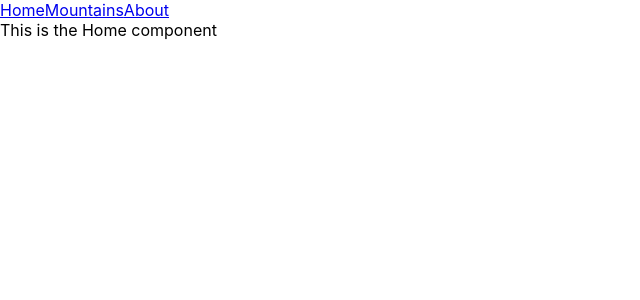
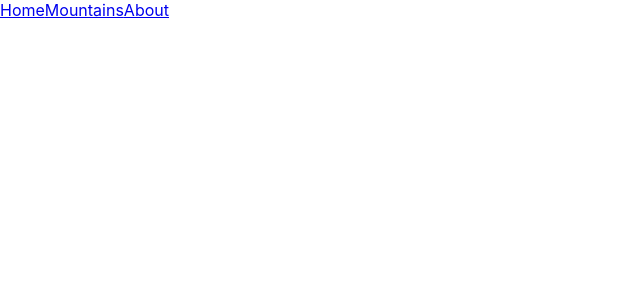
Before and after one commit to dals1791/First-Tracks, a React (Create React App) app: page / in a window 1280 px wide. Shown: the top 300 px of the page, without its empty margins (0-640 px from the left). Built offline with nearby package versions, Linux system fonts and the light colour scheme; the HTML template or start-up script is replaced by a standard one.

Commit message:
added follow button to lift mountain data to home, does not iclude weatherAPI

```diff
--- a/src/App.js
+++ b/src/App.js
@@ -1,5 +1,5 @@
 // Import React Libraries--------------------------------------
-import React from "react"
+import React, {useState} from "react"
 import {Switch, Route} from "react-router-dom"
 // Import Styles--------------------------------------
 import './App.css';
@@ -11,6 +11,14 @@ import Nav from "./components/Nav"
 // Main App-------------------------------------------------
 
 function App() {
+const [myMtns, setMyMtns]= useState([])
+const addToHome =(data)=>{
+  // console.log("THis is the singleMTn Data", data, weatherComp)
+  // console.log("this is th weather comp", weatherComp)
+  setMyMtns([...myMtns, data])
+
+}
+
 
 
 return (
@@ -19,10 +27,10 @@ return (
     <Nav />
       <Switch>
         <Route exact path="/">
-          <Home />
+          <Home followed={myMtns}/>
         </Route>
         <Route path="/Mtns">
-          <Mtns />
+          <Mtns add={addToHome}/>
         </Route>
         <Route path="/About">
           <About />
--- a/src/components/SingleMtn.js
+++ b/src/components/SingleMtn.js
@@ -1,7 +1,7 @@
 import React from "react"
 import Weather from "../components/Weather"
 
-const SingleMtn = ({data}) => {
+const SingleMtn = ({data, addData}) => {
 
     const loaded =() =>{
 
@@ -10,7 +10,7 @@ const SingleMtn = ({data}) => {
                 <div> This is the Single moutains component</div>
                 <div>{data.props.name}</div>
                 <Weather lat={data.props.lat} long={data.props.long}/>
-                <button>Add to My Tracks</button>
+                <button onClick={()=>{addData(data.props, <Weather/>)}}> + Follow +</button>
             </div>
         )
     }
@@ -19,7 +19,10 @@ const SingleMtn = ({data}) => {
     }
 
     return(
+
         data ? loaded() : loading()
+
+
 
     )
 }
--- a/src/pages/Home.js
+++ b/src/pages/Home.js
@@ -1,8 +1,15 @@
 import React from "react"
 
-const Home = () => {
+const Home = ({followed}) => {
+   const myMtns = followed?.map((ele, index)=>{
     return(
-        <div> This is the Home component</div>
+        <div> {ele.name}</div>
+    )
+
+
+   })
+    return(
+        <div>{myMtns} </div>
     )
 }
 export default Home
--- a/src/pages/Mtns.js
+++ b/src/pages/Mtns.js
@@ -4,6 +4,7 @@ import AllMtn from "../components/AllMtn"
 import mtnData from "../data/mountainData.js"
 
 const Mtns = (props) => {
+
     const [singleMtn, setSingleMtn]=useState(null)
 
 
@@ -12,6 +13,7 @@ const Mtns = (props) => {
         const singleMtnData = mtnData?.map((ele)=>{
             return (
                 <SingleMtn {...ele}/>
+
                 )
         })
 
@@ -23,7 +25,8 @@ const Mtns = (props) => {
     return(
         <>
         <AllMtn mtn={mtnData} handleClick={displaySingleMtn}/>
-       <SingleMtn data={singleMtn}/>
+       <SingleMtn data={singleMtn} addData={props.add}/>
+
         </>
     )
 }
```
Also changed, not shown: 1 other file (tests, documents, lock files or other folders).
